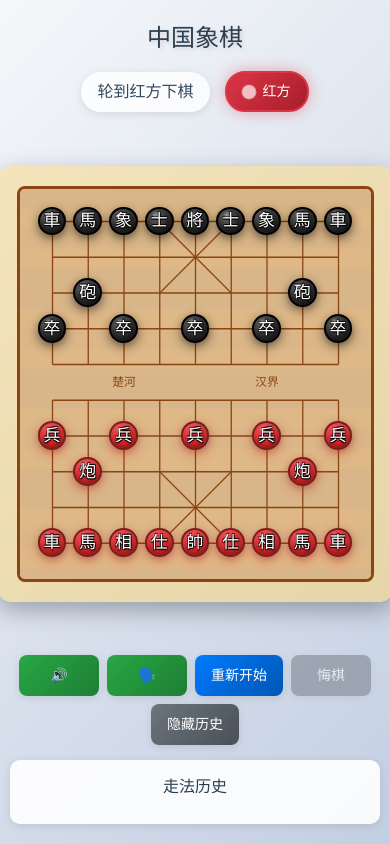
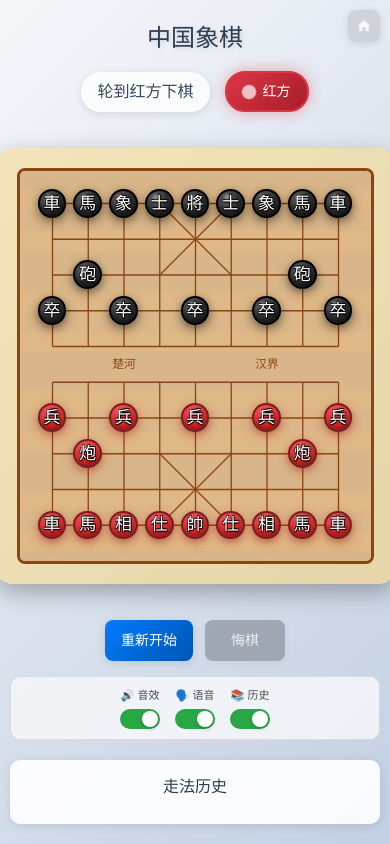
Before and after one commit to Quan666/Games, a Vue app: page /chess in a window 390 px wide. Built offline with nearby package versions, Linux system fonts and the light colour scheme.

Commit message:
feat: 添加 HomeButton 组件并在多个视图中集成，优化移动端布局

```diff
--- a/src/components.d.ts
+++ b/src/components.d.ts
@@ -20,6 +20,7 @@ declare module 'vue' {
     GlobalSettings: typeof import('./components/GlobalSettings.vue')['default']
     Gomoku: typeof import('./components/gomoku/Gomoku.vue')['default']
     GomokuBoard: typeof import('./components/gomoku/GomokuBoard.vue')['default']
+    HomeButton: typeof import('./components/HomeButton.vue')['default']
     RouterLink: typeof import('vue-router')['RouterLink']
     RouterView: typeof import('vue-router')['RouterView']
     WinDialog: typeof import('./components/gomoku/WinDialog.vue')['default']
--- /dev/null
+++ b/src/components/HomeButton.vue
@@ -0,0 +1,90 @@
+<template>
+  <button @click="goHome" class="home-button" title="回到首页">
+    <svg width="20" height="20" viewBox="0 0 24 24" fill="currentColor">
+      <path d="M10 20v-6h4v6h5v-8h3L12 3 2 12h3v8z" />
+    </svg>
+  </button>
+</template>
+
+<script setup lang="ts">
+import { useRouter } from 'vue-router'
+
+const router = useRouter()
+
+const goHome = () => {
+  router.push('/')
+}
+</script>
+
+<style scoped>
+.home-button {
+  position: fixed;
+  top: 1rem;
+  right: 1rem;
+  z-index: 1000;
+  width: 2.5rem;
+  height: 2.5rem;
+  background: rgba(0, 0, 0, 0.1);
+  backdrop-filter: blur(10px);
+  border-radius: 0.5rem;
+  color: rgba(255, 255, 255, 0.8);
+  cursor: pointer;
+  transition: all 0.3s ease;
+  display: flex;
+  align-items: center;
+  justify-content: center;
+  box-shadow: 0 2px 8px rgba(0, 0, 0, 0.1);
+}
+
+.home-button:hover {
+  background: rgba(0, 0, 0, 0.2);
+  color: rgba(255, 255, 255, 1);
+  border-color: rgba(255, 255, 255, 0.5);
+  transform: translateY(-1px);
+  box-shadow: 0 4px 12px rgba(0, 0, 0, 0.15);
+}
+
+.home-button:active {
+  transform: translateY(0);
+}
+
+/* 移动端适配 */
+@media (max-width: 768px) {
+  .home-button {
+    width: 2.2rem;
+    height: 2.2rem;
+    top: 0.8rem;
+    right: 0.8rem;
+  }
+}
+
+/* 横屏模式调整 */
+@media (orientation: landscape) and (max-height: 600px) {
+  .home-button {
+    top: 0.5rem;
+    right: 0.5rem;
+    width: 2rem;
+    height: 2rem;
+  }
+
+  .home-button svg {
+    width: 16px;
+    height: 16px;
+  }
+}
+
+/* 超小屏幕适配 */
+@media (max-width: 480px) {
+  .home-button {
+    width: 2rem;
+    height: 2rem;
+    top: 0.6rem;
+    right: 0.6rem;
+  }
+
+  .home-button svg {
+    width: 16px;
+    height: 16px;
+  }
+}
+</style>
--- a/src/components/chess/ChessEntry.vue
+++ b/src/components/chess/ChessEntry.vue
@@ -1,5 +1,8 @@
 <template>
   <div class="chinese-chess-game">
+    <!-- 回到首页按钮 -->
+    <HomeButton />
+
     <!-- 竖屏布局 -->
     <div v-if="!isLandscape" class="portrait-layout">
       <!-- 顶部游戏标题和状态 -->
@@ -34,27 +37,47 @@
 
       <!-- 底部控制区域 -->
       <div class="controls-portrait">
-        <div class="control-buttons">
-          <button @click="toggleSound" class="control-btn" :class="{ active: soundEnabled }">
-            {{ soundEnabled ? '🔊' : '🔇' }}
-          </button>
-          <button
-            @click="toggleVoice"
-            class="control-btn"
-            :class="{ active: voiceEnabled, disabled: !soundEnabled }"
-            :disabled="!soundEnabled"
-          >
-            {{ voiceEnabled ? '🗣️' : '🔇' }}
-          </button>
-          <button @click="resetGame" class="control-btn primary">重新开始</button>
-          <button @click="undoMove" class="control-btn" :disabled="!canUndo">悔棋</button>
-          <button @click="toggleHistory" class="control-btn">
-            {{ showMoveHistory ? '隐藏' : '显示' }}历史
-          </button>
+        <div class="control-buttons-portrait">
+          <!-- 游戏控制按钮 -->
+          <div class="game-control-row-portrait">
+            <button @click="resetGame" class="control-btn primary">重新开始</button>
+            <button @click="undoMove" class="control-btn" :disabled="!canUndo">悔棋</button>
+          </div>
+          <!-- 声音控制和历史记录 -->
+          <div class="sound-history-row-portrait">
+            <div class="switch-group-portrait">
+              <label class="switch-item">
+                <span class="switch-label">🔊 音效</span>
+                <div class="switch" :class="{ 'switch-on': soundEnabled }">
+                  <input type="checkbox" :checked="soundEnabled" @change="toggleSound" />
+                  <span class="slider"></span>
+                </div>
+              </label>
+              <label class="switch-item" :class="{ disabled: !soundEnabled }">
+                <span class="switch-label">🗣️ 语音</span>
+                <div class="switch" :class="{ 'switch-on': voiceEnabled, disabled: !soundEnabled }">
+                  <input
+                    type="checkbox"
+                    :checked="voiceEnabled"
+                    :disabled="!soundEnabled"
+                    @change="toggleVoice"
+                  />
+                  <span class="slider"></span>
+                </div>
+              </label>
+              <label class="switch-item">
+                <span class="switch-label">📚 历史</span>
+                <div class="switch" :class="{ 'switch-on': showMoveHistory }">
+                  <input type="checkbox" :checked="showMoveHistory" @change="toggleHistory" />
+                  <span class="slider"></span>
+                </div>
+              </label>
+            </div>
+          </div>
         </div>
 
         <!-- 历史记录 -->
-        <div v-if="showMoveHistory" class="move-history">
+        <div v-if="showMoveHistory" class="move-history mt-5">
           <h3>走法历史</h3>
           <div class="history-list">
             <div v-for="(move, index) in moveHistory" :key="index" class="move-item">
@@ -176,6 +199,7 @@ import { ref, computed, onMounted, onUnmounted, reactive } from 'vue'
 // @ts-ignore
 import { useStore } from 'vuex'
 import ChessBoard from './board/ChessBoard.vue'
+import HomeButton from '../HomeButton.vue'
 import { createChessSoundGenerator } from './ChessSound'
 import { ChessGame, type ChessPiece as ChessPieceType, type Position, type Move } from './ChessGame'
 
@@ -742,6 +766,42 @@ onUnmounted(() => {
   padding: 10px 0;
 }
 
+.control-buttons-portrait {
+  display: flex;
+  flex-direction: column;
+  gap: 15px;
+  align-items: center;
+}
+
+/* 竖屏版本的声音控制和历史记录行 */
+.sound-history-row-portrait {
+  display: flex;
+  align-items: center;
+  justify-content: center;
+  gap: 10px;
+  padding: 12px;
+  background: rgba(248, 249, 250, 0.8);
+  border-radius: 10px;
+  border: 1px solid rgba(0, 0, 0, 0.1);
+  width: 100%;
+  max-width: 400px;
+}
+
+.switch-group-portrait {
+  display: flex;
+  gap: 20px;
+  justify-content: center;
+  flex-wrap: wrap;
+}
+
+/* 竖屏版本的游戏控制按钮行 */
+.game-control-row-portrait {
+  display: flex;
+  gap: 12px;
+  justify-content: center;
+  flex-wrap: wrap;
+}
+
 .control-buttons {
   display: flex;
   gap: 8px;
@@ -1095,6 +1155,21 @@ onUnmounted(() => {
     flex-wrap: wrap;
     justify-content: center;
   }
+
+  /* 竖屏布局的响应式调整 */
+  .sound-history-row-portrait {
+    padding: 10px;
+    max-width: 100%;
+  }
+
+  .switch-group-portrait {
+    gap: 15px;
+  }
+
+  .game-control-row-portrait {
+    flex-wrap: wrap;
+    justify-content: center;
+  }
 }
 
 @media (max-height: 600px) {
@@ -1149,6 +1224,15 @@ onUnmounted(() => {
   .switch-on .slider {
     transform: translateX(16px);
   }
+
+  /* 竖屏布局的小屏幕高度调整 */
+  .sound-history-row-portrait {
+    padding: 8px;
+  }
+
+  .switch-group-portrait {
+    gap: 12px;
+  }
 }
 
 /* 禁用状态样式 */
--- a/src/components/gomoku/Gomoku.vue
+++ b/src/components/gomoku/Gomoku.vue
@@ -1,5 +1,8 @@
 <template>
   <div class="gomoku-game relative">
+    <!-- 回到首页按钮 -->
+    <HomeButton />
+
     <!-- AI状态监控面板 -->
     <AIStatusPanel
       :game-mode="gameMode"
@@ -94,6 +97,7 @@ import { ref, reactive, computed, onMounted, onUnmounted, watch } from 'vue'
 // @ts-ignore
 import { useStore } from 'vuex'
 import { SoundGenerator } from '../../utils/sound'
+import HomeButton from '../HomeButton.vue'
 
 const base = import.meta.env.BASE_URL || '/'
 // 类型定义
```
Also changed, not shown: src/auto-imports.d.ts (+74 -57 lines), src/views/Home.vue (+127 -3 lines).
